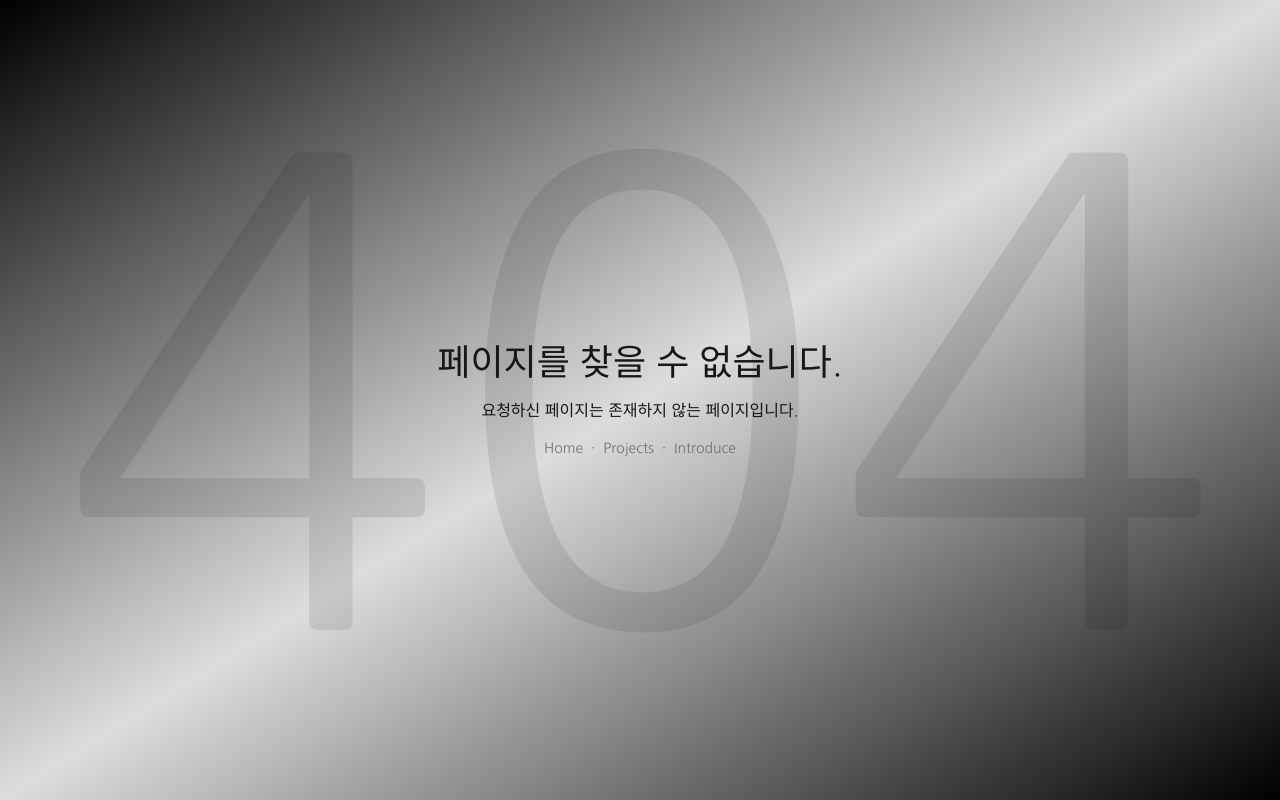
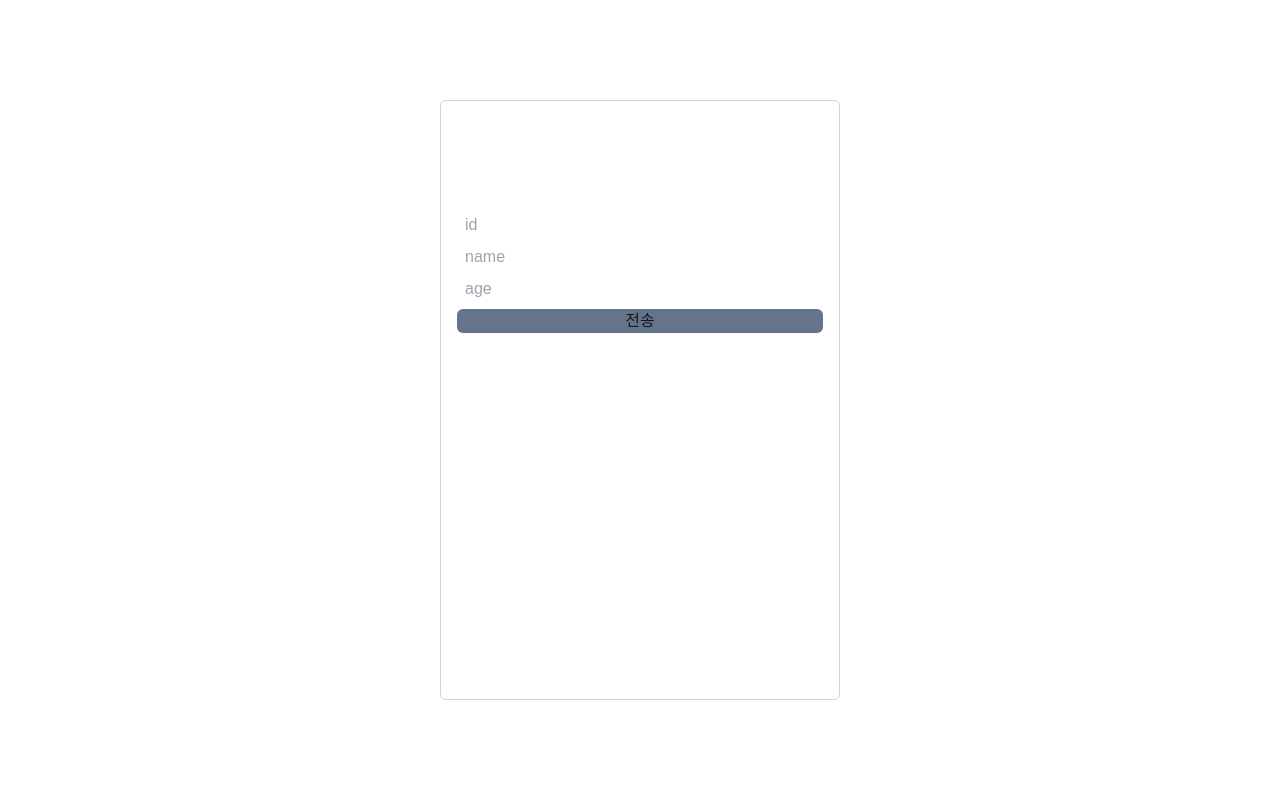
Before and after one commit to Kimjinhyeok/NextJS_Playground, a Next.js app: page /learning/tanstack_query/post in a window 1280 px wide. Before the commit this address had no page. Built offline with nearby package versions, Linux system fonts and the light colour scheme.

Commit message:
Add: post 기능 작성

```diff
--- /dev/null
+++ b/app/learning/tanstack_query/post/page.tsx
@@ -0,0 +1,55 @@
+'use client';
+
+import { useMutation, useQueryClient } from "@tanstack/react-query"
+import axios from "axios";
+import { ChangeEvent, useState } from "react";
+
+interface User {
+  name: string,
+  age: number,
+  id: string
+}
+export default function TankStackPostPage() {
+
+  const [user, setUser] = useState<User>({ name: '', age: 0, id: '' });
+  const queryClient = useQueryClient();
+
+  const postUser = async (user:User) => {
+    const res = await axios.post('http://localhost:3001/users', user);
+    return res.data;
+  }
+  const mutation = useMutation({
+    mutationFn: postUser
+  })
+  const onSave = (event:React.FormEvent) => {
+    event.preventDefault();
+    mutation.mutate(user);
+  }
+  const onChangeUser = (key:string) => (event:ChangeEvent) => {
+    const value = (event.target as HTMLInputElement).value;
+    if(!value) return;
+
+    setUser({
+      ...user,
+      [key] : (key === 'age') ? parseInt(value) : value
+    })
+  }
+  return (
+    <div className="flex flex-col space-y-4 w-[400px] h-[600px] p-4 border border-gray-300 rounded-md">
+      <div className="text-xl h-20">
+        {
+          mutation.isError ? <span>{ mutation.error.message }</span>
+          : mutation.isSuccess ? <span>저장이 성공했습니다.</span>
+          : mutation.isPending ? <span>전송중...</span>
+          : <></>
+        }
+      </div>
+      <form className="flex flex-col space-y-2">
+        <input name="id"    type="text"   onChange={onChangeUser("id")} className="text-black px-2 rounded-md" placeholder="id"/>
+        <input name="name"  type="text"   onChange={onChangeUser("name")} className="text-black px-2 rounded-md" placeholder="name"/>
+        <input name="age"   type="number" onChange={onChangeUser("age")} className="text-black px-2 rounded-md" placeholder="age"/>
+        <button onClick={onSave} className="bg-slate-500 rounded-md">전송</button>
+      </form>
+    </div>
+  )
+}
```
